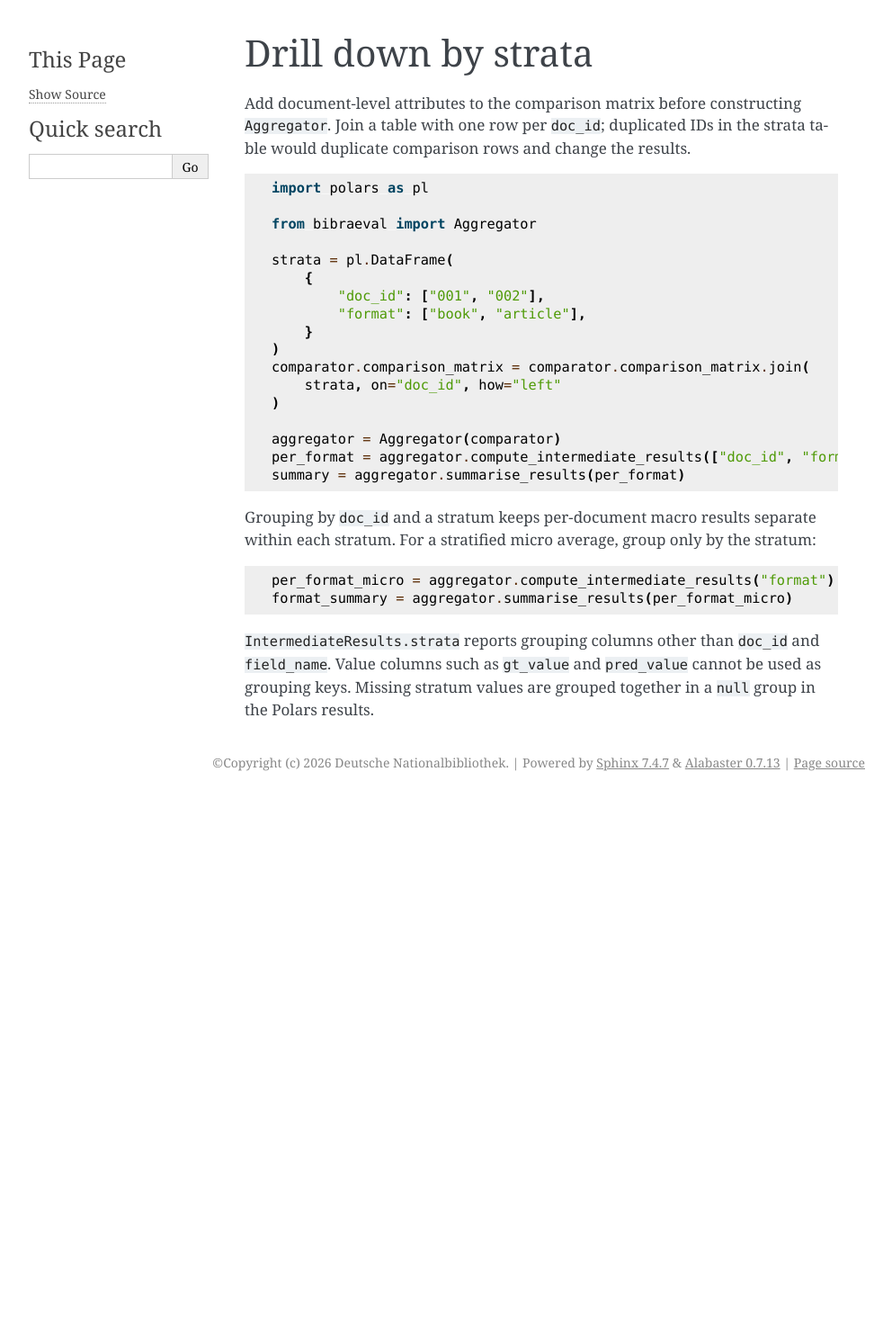
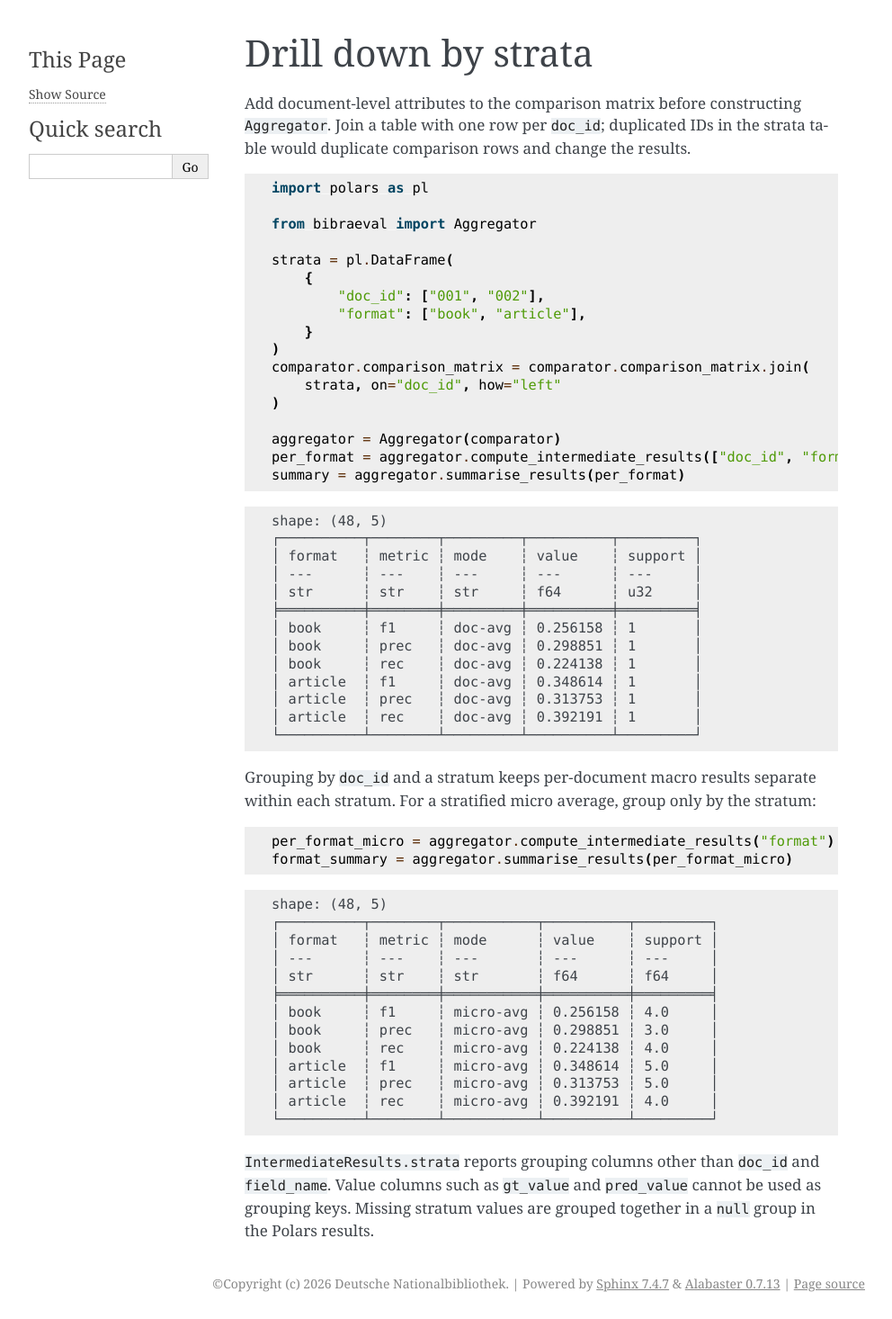
Before and after one commit to deutsche-nationalbibliothek/bibraeval, a Sphinx documentation site: the page built from docs/guides/strata.md, in a window 1280 px wide. Shown: the whole page at 90% size, without its empty margins (148-1140 px from the left). Built offline with Sphinx 7.4.7, drawn with Linux system fonts in a browser that asks for light colours; pages that are not in the unit, such as notebooks, are missing from menus; before the commit the page ends 900 px from its top, so only the background shows below that.

Commit message:
docs: add output table to strata.md

````diff
--- a/docs/guides/strata.md
+++ b/docs/guides/strata.md
@@ -24,6 +24,22 @@ per_format = aggregator.compute_intermediate_results(["doc_id", "format"])
 summary = aggregator.summarise_results(per_format)
 ```
 
+```text
+shape: (48, 5)
+┌──────────┬────────┬─────────┬──────────┬─────────┐
+│ format   ┆ metric ┆ mode    ┆ value    ┆ support │
+│ ---      ┆ ---    ┆ ---     ┆ ---      ┆ ---     │
+│ str      ┆ str    ┆ str     ┆ f64      ┆ u32     │
+╞══════════╪════════╪═════════╪══════════╪═════════╡
+│ book     ┆ f1     ┆ doc-avg ┆ 0.256158 ┆ 1       │
+│ book     ┆ prec   ┆ doc-avg ┆ 0.298851 ┆ 1       │
+│ book     ┆ rec    ┆ doc-avg ┆ 0.224138 ┆ 1       │
+│ article  ┆ f1     ┆ doc-avg ┆ 0.348614 ┆ 1       │
+│ article  ┆ prec   ┆ doc-avg ┆ 0.313753 ┆ 1       │
+│ article  ┆ rec    ┆ doc-avg ┆ 0.392191 ┆ 1       │
+└──────────┴────────┴─────────┴──────────┴─────────┘
+```
+
 Grouping by `doc_id` and a stratum keeps per-document macro results separate
 within each stratum. For a stratified micro average, group only by the stratum:
 
@@ -32,6 +48,22 @@ per_format_micro = aggregator.compute_intermediate_results("format")
 format_summary = aggregator.summarise_results(per_format_micro)
 ```
 
+```text
+shape: (48, 5)
+┌──────────┬────────┬───────────┬──────────┬─────────┐
+│ format   ┆ metric ┆ mode      ┆ value    ┆ support │
+│ ---      ┆ ---    ┆ ---       ┆ ---      ┆ ---     │
+│ str      ┆ str    ┆ str       ┆ f64      ┆ f64     │
+╞══════════╪════════╪═══════════╪══════════╪═════════╡
+│ book     ┆ f1     ┆ micro-avg ┆ 0.256158 ┆ 4.0     │
+│ book     ┆ prec   ┆ micro-avg ┆ 0.298851 ┆ 3.0     │
+│ book     ┆ rec    ┆ micro-avg ┆ 0.224138 ┆ 4.0     │
+│ article  ┆ f1     ┆ micro-avg ┆ 0.348614 ┆ 5.0     │
+│ article  ┆ prec   ┆ micro-avg ┆ 0.313753 ┆ 5.0     │
+│ article  ┆ rec    ┆ micro-avg ┆ 0.392191 ┆ 4.0     │
+└──────────┴────────┴───────────┴──────────┴─────────┘
+```
+
 `IntermediateResults.strata` reports grouping columns other than `doc_id` and
 `field_name`. Value columns such as `gt_value` and `pred_value` cannot be used
 as grouping keys. Missing stratum values are grouped together in a `null` group
````
